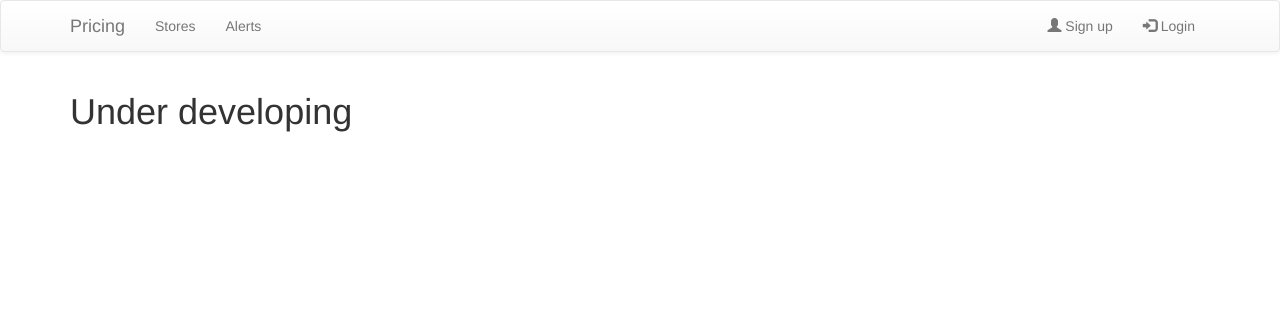
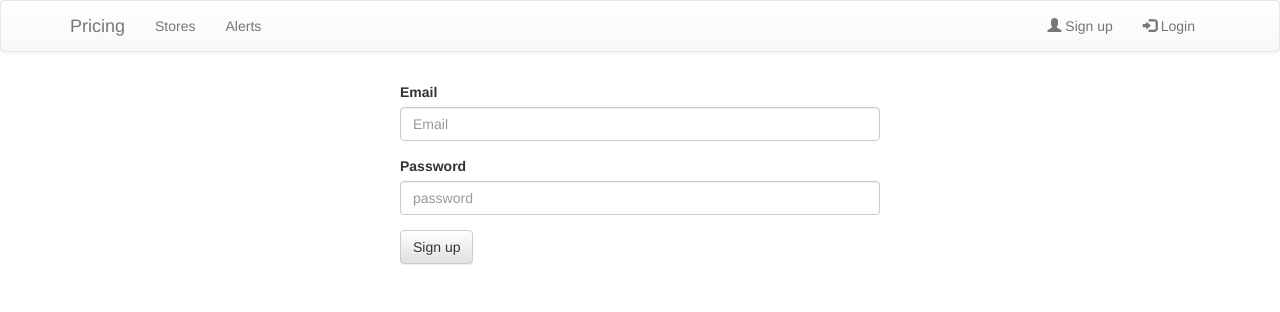
Before and after one commit to sp900409/project_web, a Flask app: page /users/register in a window 1280 px wide. Shown: the top 312 px of the page. Run offline with Flask 2, Linux system fonts and the light colour scheme; some libraries are stand-ins or nearby versions.

```diff
--- a/src/common/database.py
+++ b/src/common/database.py
@@ -10,7 +10,7 @@ class Database(object):
     @staticmethod
     def initialize():
         client = pymongo.MongoClient(Database.URI)
-        Database.DATABASE = client['fullstack']
+        Database.DATABASE = client['price_service']
 
     @staticmethod
     def insert(collection, data):
--- a/src/config.py
+++ b/src/config.py
@@ -1,5 +1,4 @@
 DEBUG = True
 ADMIN = frozenset([
     "yourname@yourdomain.com"
-
 ])
--- a/src/models/alerts/alert.py
+++ b/src/models/alerts/alert.py
@@ -57,3 +57,7 @@ class Alert(object):
     def send_email_if_price_reached(self):
         if float(self.item.price) < self.price_limit:
             self.send()
+
+    @classmethod
+    def find_by_user_email(cls, user_email):
+        return [cls(**elem) for elem in Database.find(AlertConstants.COLLECTION, {'user_email': user_email})]
--- a/src/models/alerts/views.py
+++ b/src/models/alerts/views.py
@@ -17,7 +17,7 @@ def deactive_alert(alert_id):
     pass
 
 
-@alert_blueprint.route('/alert/<string:alert_id>')
+@alert_blueprint.route('/<string:alert_id>')
 def get_alert_page(alert_id):
     pass
 
--- a/src/models/users/constants.py
+++ b/src/models/users/constants.py
@@ -0,0 +1,3 @@
+
+
+COLLECTION = "users"
--- a/src/models/users/views.py
+++ b/src/models/users/views.py
@@ -5,6 +5,7 @@
 from flask import url_for
 from flask import session
 
+from src.models.alerts.alert import Alert
 from src.models.users.user import User
 import src.models.users.errors as UserErrors
 
@@ -19,7 +20,7 @@
 def login_user():
     if request.method == 'POST':
         email = request.form['email']
-        password = request.form['hashed']
+        password = request.form['password']
 
         try:
             if User.is_login_valid(email, password):
@@ -39,7 +40,7 @@
 def register_user():
     if request.method == 'POST':
         email = request.form['email']
-        password = request.form['hashed']
+        password = request.form['password']
 
         try:
             if User.register_user(email, password):
@@ -51,13 +52,19 @@
     return render_template("users/register.jinja2")
 
 
+
+
+
 @user_blueprint.route('/alerts')
 def user_alerts():
-    return "This is the alert page"
+    user = User.find_by_email(session['email'])
+    alerts = user.get_alerts()
+    return render_template('users/alerts.jinja2', alerts=alerts)
 
 @user_blueprint.route('/logout')
 def logout_user():
-    pass
+    session['email']=None
+    return redirect( url_for('home') )
 
 @user_blueprint.route('/check_alerts/<string:user_id>')
 def check_for_alert(user_id):
--- a/src/run.py
+++ b/src/run.py
@@ -1,4 +1,4 @@
 from src.app import app
 
 
-app.run(debug=app.config['DEBUG'], port=4990)
+app.run(debug=app.config['DEBUG'], port=8080)
--- a/src/templates/users/login.jinja2
+++ b/src/templates/users/login.jinja2
@@ -2,14 +2,14 @@
 
 {% block content %}
     <div class="form-size">
-        <form action="{{ url_for('users.login_user') }}">
+        <form action="{{ url_for('users.login_user') }}", method="POST">
             <div class="form-group">
                 <label for="email">Email</label>
                 <input type="email" id="email" class="form-control" name="email" placeholder="Email"/>
             </div>
             <div class="form-group">
                 <label for="password">Password</label>
-                <input type="password" id="password" placeholder="password"/>
+                <input type="password" id="password" name="password" class="form-control" placeholder="password"/>
             </div>
             <button type="submit" class="btn btn-default">Submit</button>
         </form>
--- a/src/templates/users/register.jinja2
+++ b/src/templates/users/register.jinja2
@@ -2,8 +2,19 @@
 
 {% block content %}
 
-
-        <h1>Under developing</h1>
+    <div class="form-size">
+        <form action="{{ url_for('users.register_user') }}" , method="POST">
+            <div class="form-group">
+                <label for="email">Email</label>
+                <input type="email" id="email" class="form-control" name="email" placeholder="Email"/>
+            </div>
+            <div class="form-group">
+                <label for="password">Password</label>
+                <input type="password" id="password" name="password" class="form-control" placeholder="password"/>
+            </div>
+            <button type="submit" class="btn btn-default">Sign up</button>
+        </form>
+    </div>
 
 
 {% endblock %}
```
Also changed, not shown: src/models/items/item.py (+5 -3 lines), src/models/users/user.py (+10 -2 lines), src/templates/alerts/alert.jinja2 (+7 -1 lines), src/templates/users/alerts.jinja2 (+15 -2 lines).
